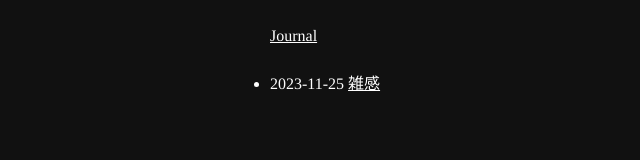
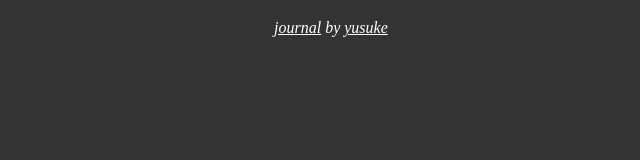
Before and after one commit to yusukeshib/journal, a Gatsby site: page / in a window 1280 px wide. Shown: the whole page, without its empty margins (30-670 px from the left). Built offline with nearby package versions, Linux system fonts and the light colour scheme; Gatsby itself is replaced by a stand-in of ours.

Commit message:
Update style

```diff
--- a/gatsby-config.ts
+++ b/gatsby-config.ts
@@ -1,8 +1,8 @@
 module.exports = {
   siteMetadata: {
-    title: `Journal`,
-    description: `My journal`,
-    author: `Yusuke`,
+    title: `journal`,
+    description: `Yusuke Shibata's journal`,
+    author: `yusuke`,
     siteUrl: `https://yusukeshib.dev`,
   },
   plugins: [
--- a/src/components/header.tsx
+++ b/src/components/header.tsx
@@ -4,12 +4,14 @@ import styled from 'styled-components'
 
 const Container = styled.header`
   margin-bottom: 1rem;
+  font-style: italic;
 `
 
-export const Header: React.FC<{ siteTitle?: string }> = function Header({ siteTitle = '' }) {
+export const Header: React.FC<{ siteTitle: string; siteAuthor?: string; }> = function Header({ siteTitle, siteAuthor }) {
   return (
     <Container>
       <Link to="/">{siteTitle}</Link>
+      {siteAuthor && <>{' '}by <Link to="/about/">{siteAuthor}</Link></>}
     </Container>
   )
 }
--- a/src/components/layout.tsx
+++ b/src/components/layout.tsx
@@ -8,32 +8,63 @@
 import * as React from "react"
 import { useStaticQuery, graphql } from "gatsby"
 import styled, { createGlobalStyle } from "styled-components"
-import 'normalize.css'
 
 import { Header } from "./header"
 
 const GlobalStyle = createGlobalStyle`
   body {
-    font-family: Times, serif;
-    font-size: 16px;
     margin: 0;
     padding: 0;
     color: white;
-    background-color: #111;
+    background-color: #333;
+    line-height: 1.5em;
   }
   a {
     color: white;
   }
   ol, ul {
-    padding-inline-start: 20px;
+    padding-inline-start: 1em;
+    line-height: 1.2em;
   }
+  p code {
+    background-color: rgba(255, 255, 255, 0.1);
+    font-size: 0.8em;
+    padding: 0.2em;
+  }
+  pre {
+    background-color: rgba(255, 255, 255, 0.05);
+    padding: 1em;
+    line-height: 1.2em;
+    font-size: 0.8em;
+    overflow: auto;
+  }
+  pre code {
+    background-color:transparent;
+  }
+  blockquote {
+    position: relative;
+    padding-left: 1em;
+    margin: 0;
+  }
+  blockquote:before {
+    position: absolute;
+    content: '';
+    width: 0.25em;
+    left: 0;
+    top: 0;
+    bottom: 0;
+    background-color: rgba(255, 255, 255, 0.1);
+  }
+  th, td {
+    padding: 0.2em;
+  }
+
 `;
 
 const Container = styled.div`
   margin: 0 auto;
-  padding: 20px;
-  max-width: 680px;
-  line-height: 2em;
+  padding: 1em;
+  max-width: 42em;
 `
 
 export const Layout: React.FC<{ children: React.ReactNode }> = function Layout({ children }) {
@@ -41,7 +72,8 @@ export const Layout: React.FC<{ children: React.ReactNode }> = function Layout({
     query SiteTitleQuery {
       site {
         siteMetadata {
-          title
+          title,
+          author
         }
       }
     }
@@ -51,7 +83,10 @@ export const Layout: React.FC<{ children: React.ReactNode }> = function Layout({
     <>
       <GlobalStyle />
       <Container>
-        <Header siteTitle={data.site.siteMetadata?.title || `Title`} />
+        <Header
+          siteAuthor={data.site.siteMetadata.author}
+          siteTitle={data.site.siteMetadata.title || `Title`}
+        />
         <main>{children}</main>
       </Container>
     </>
--- a/src/markdown-pages/2023-11-25.md
+++ /dev/null
@@ -1,8 +0,0 @@
----
-slug: "/2023-11-25/"
-date: "2023-11-25"
-title: 雑感
-hidden: false
----
-
-毎日、日記でも書くかな。
--- /dev/null
+++ b/src/markdown-pages/about.md
@@ -0,0 +1,10 @@
+---
+slug: "/about/"
+date: "2024-08-04"
+title: Yusuke Shibata
+hidden: true
+---
+
+お問い合わせはこちらまで
+
+yusukeshib@gmail.com
--- a/src/pages/index.tsx
+++ b/src/pages/index.tsx
@@ -22,7 +22,7 @@ const IndexPage: React.FC<Record<string, never>> = function IndexPage({ data })
               {node.frontmatter.date}
               {` `}
               <Link to={node.frontmatter.slug}>
-                {node.frontmatter.title || `無題`}
+                {node.frontmatter.title || `Untitled`}
               </Link>
             </li>
           )
--- a/src/pages/{MarkdownRemark.frontmatter__slug}.tsx
+++ b/src/pages/{MarkdownRemark.frontmatter__slug}.tsx
@@ -5,9 +5,10 @@ import { Layout } from "../components/layout"
 import { Seo } from "../components/seo"
 
 const Title = styled.h1`
-  margin-bottom: 0.5rem;
+  font-family: monospace;
 `
 const Description = styled.div`
+  font-family: monospace;
   margin-bottom: 3rem;
 `
 
```
